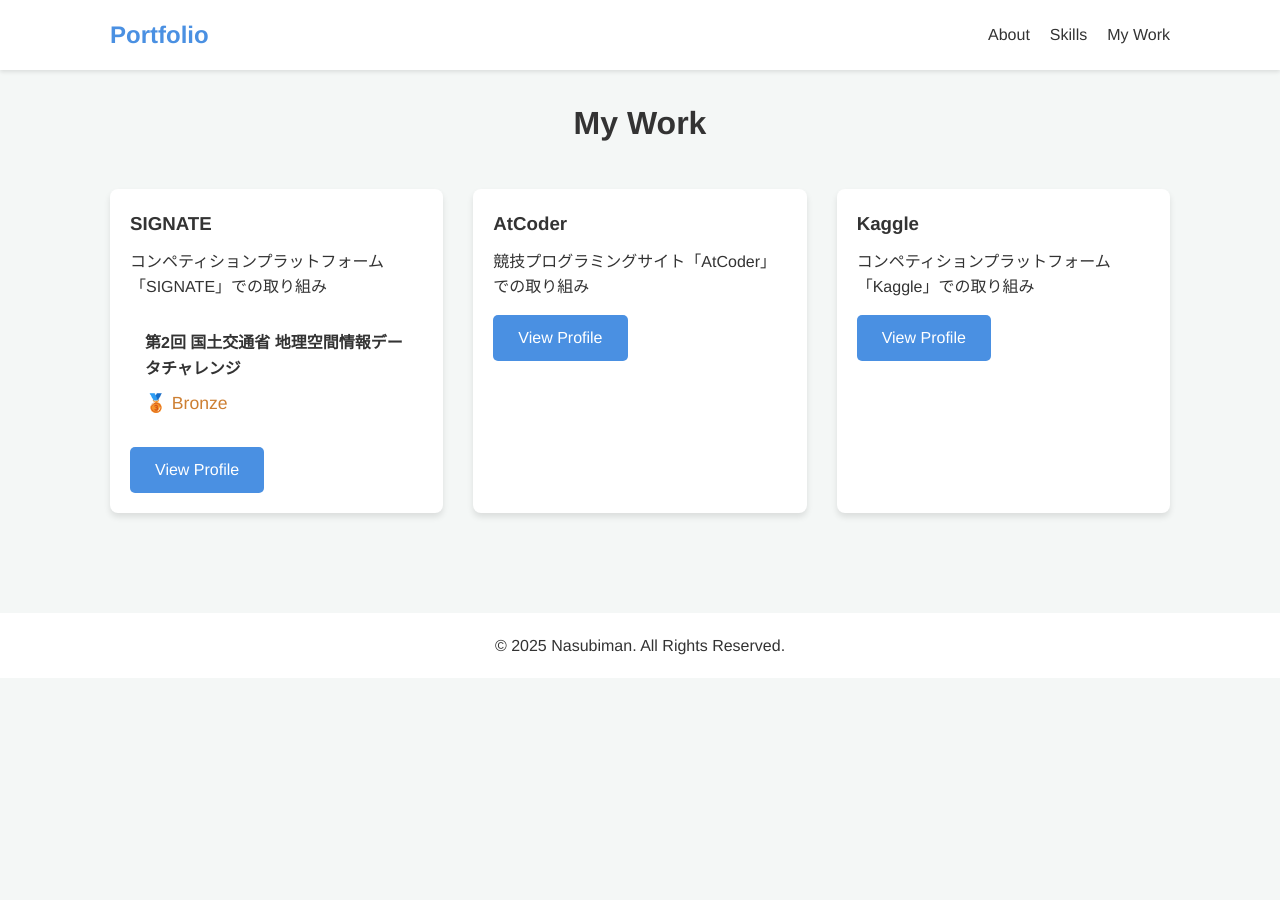
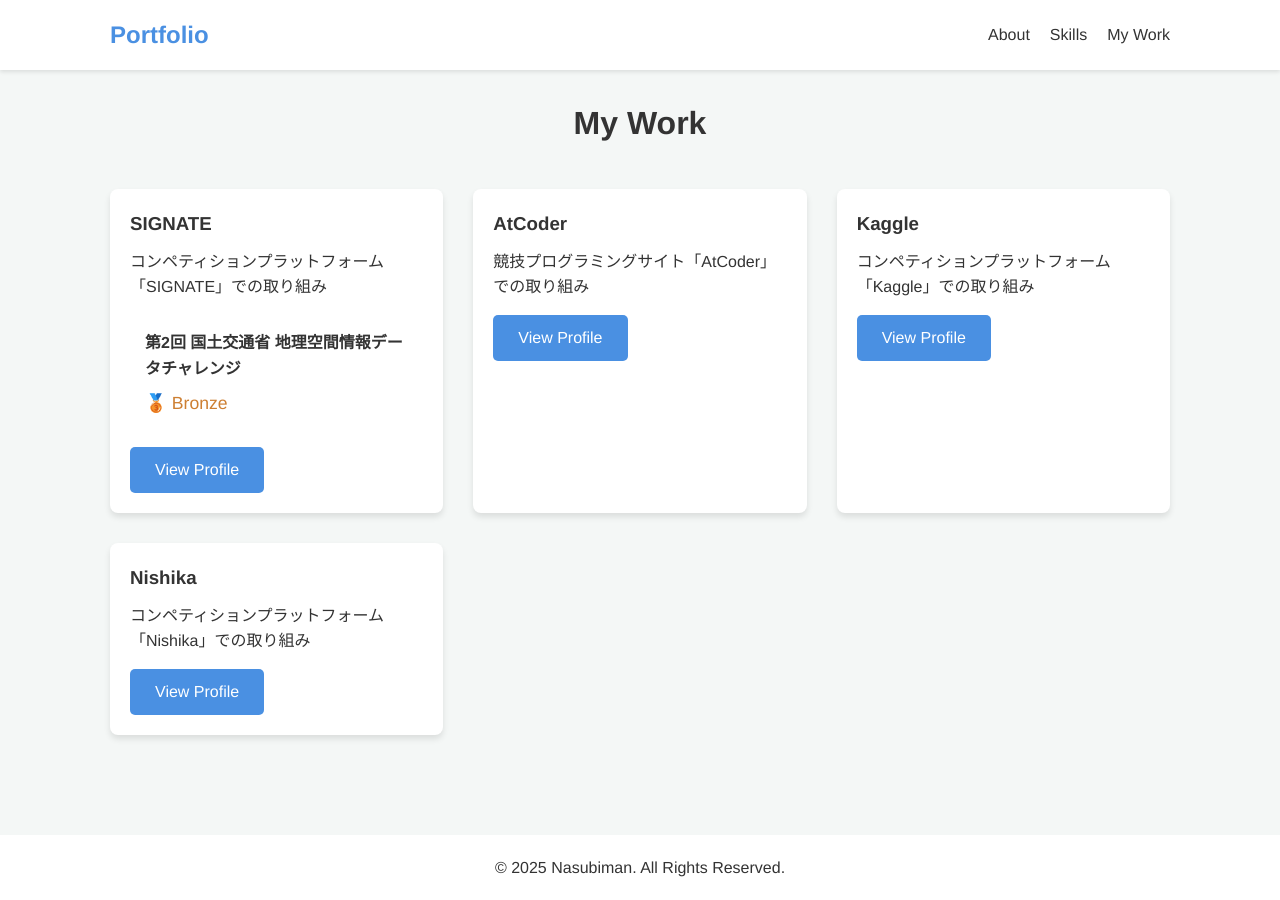
Before and after one commit to Nasubiman/Nasubiman.github.io, a Jekyll site: the page home.html, which Jekyll copies as it is, in a window 1280 px wide and 900 px high, scrolled down 873 px. Built offline with Jekyll 4.4.1, drawn with Linux system fonts in a browser that asks for light colours; before the commit the page ends 1551 px from its top, so only the background shows below that.

Commit message:
add nishika info

```diff
--- a/home.html
+++ b/home.html
@@ -105,8 +105,17 @@
                 <div class="project-info">
                     <h3>Kaggle</h3>
                     <p>コンペティションプラットフォーム「Kaggle」での取り組み</p>
-                    <a href="https://www.kaggle.com/yousukenakamura" target="_blank" class="btn" style="margin-top: 15px;">View
+                    <a href="https://www.kaggle.com/yousukenakamura" target="_blank" class="btn"
+                        style="margin-top: 15px;">View
                         Profile</a>
+                </div>
+            </div>
+            <div class="project-card">
+                <div class="project-info">
+                    <h3>Nishika</h3>
+                    <p>コンペティションプラットフォーム「Nishika」での取り組み</p>
+                    <a href="https://competition.nishika.com/users/bjGVBPLoJq7Nzla5" target="_blank" class="btn"
+                        style="margin-top: 15px;">View Profile</a>
                 </div>
             </div>
         </div>
```
